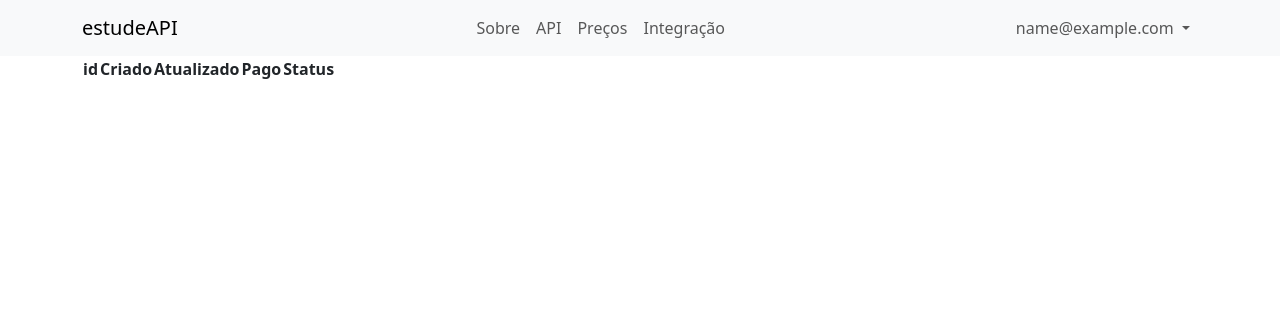
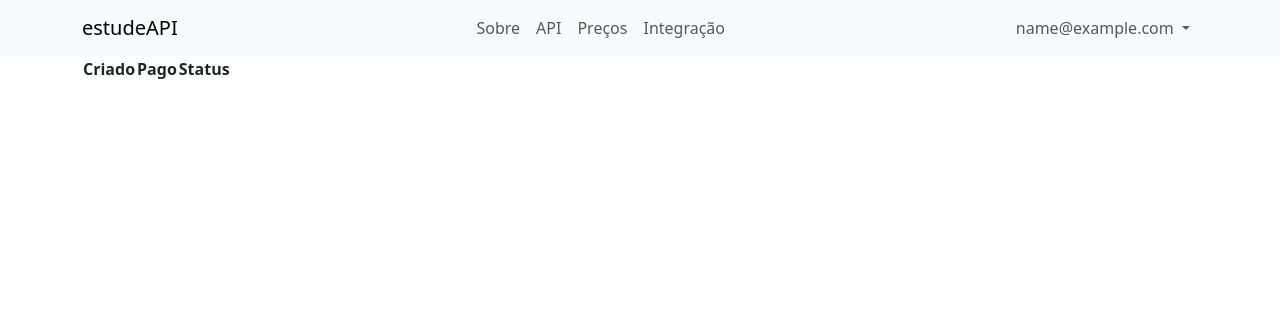
Before and after one commit to emanuelseverino/pratica, a Django app: page /payment/payments/ in a window 1280 px wide. Shown: the top 316 px of the page. Run offline with Django 4.2, Linux system fonts and the light colour scheme; the visitor is signed in with stand-in values (Sample User, id 1); data that the repository does not hold is empty; some libraries are stand-ins or nearby versions.

```diff
--- a/payment/templates/payment/payments.html
+++ b/payment/templates/payment/payments.html
@@ -6,9 +6,7 @@
     <table class="table-responsive table-hover">
         <thead>
         <tr>
-            <th scope="col">id</th>
             <th scope="col">Criado</th>
-            <th scope="col">Atualizado</th>
             <th scope="col">Pago</th>
             <th scope="col">Status</th>
         </tr>
@@ -16,9 +14,7 @@
         <tbody>
         {% for payment in payments %}
         <tr>
-            <th scope="row">{{ payment.id }}</th>
             <td>{{ payment.create_in }}</td>
-            <td>{% if payment.update_in %}{{ payment.update_in }}{% else %}-{% endif %}</td>
             <td>{% if payment.payment_in %}{{ payment.payment_in }}{% else %}-{% endif %}</td>
             <td>{% if payment.status == 'approved' %}<div class="text-success">Pago</div>{% elif payment.status ==  'pending' %}<div class="text-dark">Aguardando Pagamento <a class="btn btn-primary" href="{% url 'payment' %}">Pagar</div>{% else %}<div class="text-danger">Cancelado</div>{% endif %}</td>
         </tr>
```
